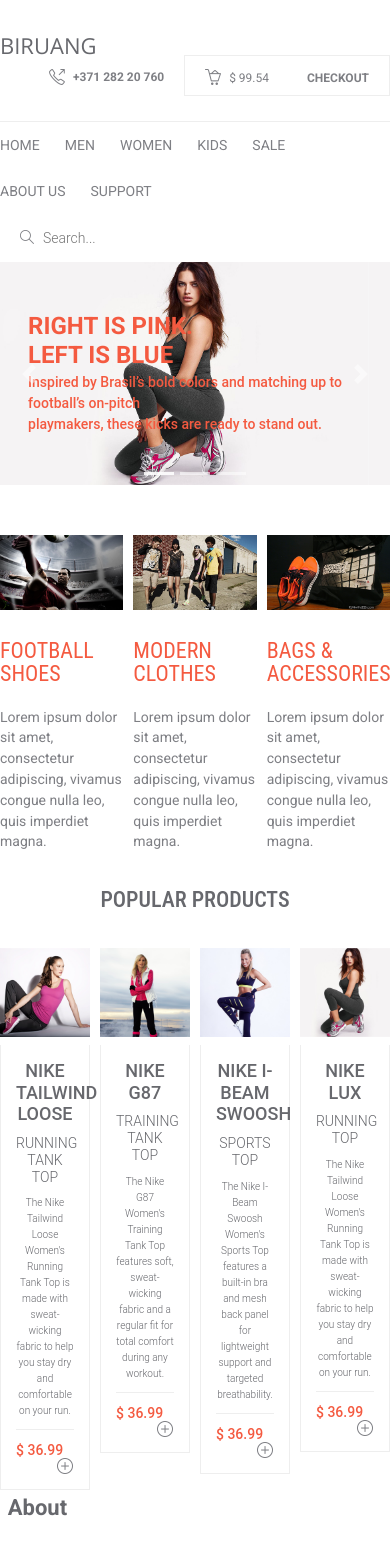
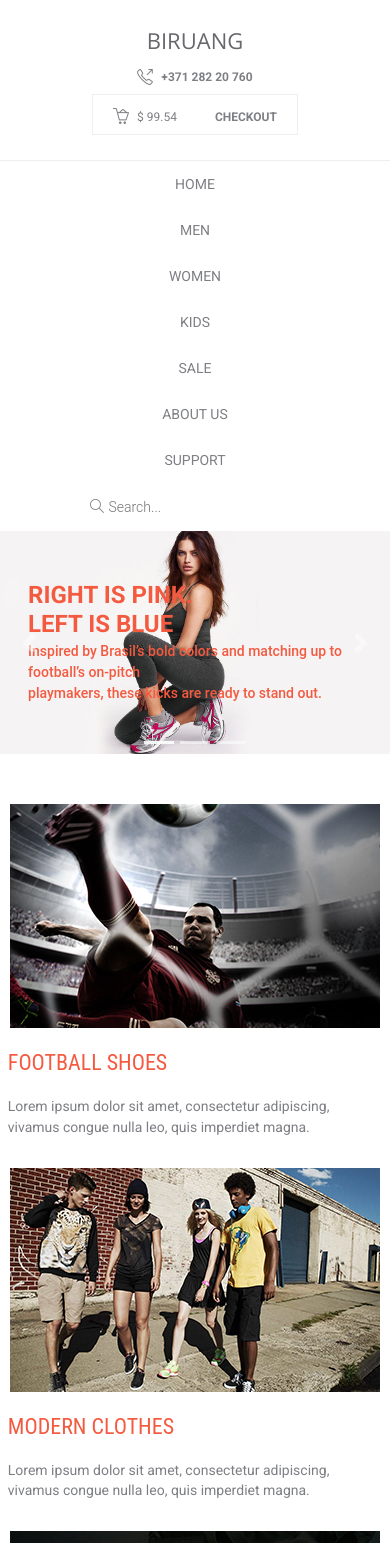
Before and after one commit to AlekseyKurdiukov/MyProject_02, a plain HTML site: page index.html in a window 390 px wide. Shown: the top 1543 px of the page. Drawn offline with nearby package versions, Linux system fonts and the light colour scheme.

Commit message:
Сделал медиа запросы

```diff
--- a/css/main.css
+++ b/css/main.css
@@ -520,7 +520,7 @@ outline: none;
     line-height: 1.5em;
   }
 
-  .products_blok {
+  .products_blok4 {
     float: left;
     width: 46%;
     margin: 0 2%;
@@ -528,27 +528,27 @@ outline: none;
     margin-bottom: 30px;
   }
 
-  .products_blok:last-child {
+  .products_blok4:last-child {
     margin-right: 2%;
-  }
-
-   .products_blok img {
-     width: auto;
-     display: block;
-     margin: 0 auto;
   }
 
    .img_container {
      font-size: 0;
    }
 
-   .products_content {
+     .img_container img {
+       width: auto;
+       display: block;
+       margin: 0 auto;
+     }
+
+   .products_blok4__content {
      padding: 15px 15px 0 15px;
      border: 0;
      border-top: 0;
    }
 
-     .products_icon {
+     .by__icon {
        float: right;
        width: 16px;
      }
@@ -575,7 +575,7 @@ outline: none;
 }
 
 @media (max-width: 870px) {
-  .news_blok {
+  .news_blok3 {
     float: left;
     width: 96%;
     margin: 0 2%;
@@ -583,12 +583,12 @@ outline: none;
     margin-bottom: 30px;
   }
 
-  .news_blok:last-child {
+  .news_blok3:last-child {
     margin-right: 2%;
     margin-bottom: 0;
   }
 
-    .news_blok img {
+    .news_blok3 img {
       width: auto;
       display: block;
       margin: 0 auto;
@@ -618,13 +618,13 @@ outline: none;
     line-height: 1.5em;
   }
 
-  .footer_form {
+  .form_email {
     background-color: #f45a40;
     margin-top: 35px;
     text-align: center;
   }
 
-    .footer_form_text {
+    .form_email__text {
       float: none;
       color: white;
       text-transform: uppercase;
@@ -634,7 +634,7 @@ outline: none;
       display: block;
     }
 
-    .footer_form_forma {
+    .form_email__forma {
       float: none;
       padding: 0 0 15px 0;
       display: block;
@@ -645,14 +645,14 @@ outline: none;
     margin-left: 2%;
   }
 
-  .about_text {
+  .about__text {
     float: none;
     width: 96%;
     margin: 0 2%;
     line-height: 1.3em;
   }
 
-  .about_map {
+  .about__map {
     float: none;
     width: 96%;
     margin: 0 2%;
@@ -660,12 +660,12 @@ outline: none;
 }
 
 @media (max-width: 696px) {
-  .navi {
+  .navigation_main {
     margin: 0 auto;
     display: table;
   }
 
-  .poisk {
+  .header_two__poisk {
     float: none;
     padding: 15px 20px;
     margin: 0 auto;
@@ -695,7 +695,7 @@ outline: none;
     line-height: 1.5em;
   }
 
-  .products_blok {
+  .products_blok4 {
     float: left;
     width: 96%;
     margin: 0 2%;
@@ -714,33 +714,33 @@ outline: none;
 }
 
 @media (max-width: 487px) {
-  .navigation li {
+  .navigation_user li {
     float: none;
     text-align: center;
   }
 
-  .navigation li a{
+    .navigation_user li a{
       padding: 15px 0;
     }
 
-  .logo {
+  .header_one__logo {
     float: none;
     top: 0;
     display: table;
     margin: 0 auto;
   }
 
-  .phone_and_by {
+  .header_one__phone_and_by {
     float: none;
   }
 
-  .phone {
+    .phone_and_by__phone {
       float: none;
       display: table;
       margin: 0 auto;
     }
 
-  .by {
+    .phone_and_by__by {
       float: none;
       display: table;
       margin: 0 auto;
```
Lines whose indentation alone changed are shown as unchanged.
